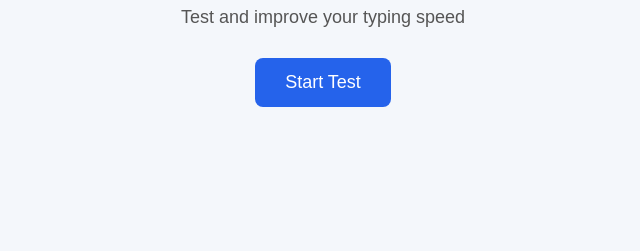
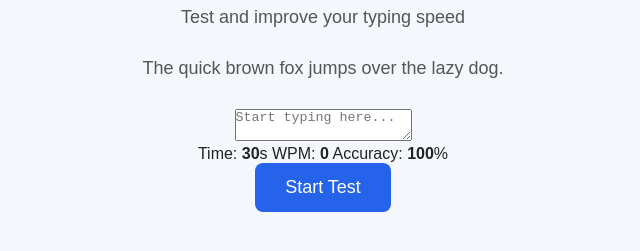
Before and after one commit to AlluNavyasri-ai/Type-sense, a plain HTML site: page index.html in a window 1280 px wide. Shown: the part 91-342 px from the top of the page, without its empty margins (317-957 px from the left). Drawn offline with Linux system fonts and the light colour scheme.

Commit message:
Update index.html

```diff
--- a/index.html
+++ b/index.html
@@ -1,6 +1,6 @@
 <!DOCTYPE html>
 <html>
-    <head>
+<head>
     <title>TypeSense - Typing Speed Test</title>
     <link rel="stylesheet" href="style.css">
 </head>
@@ -10,8 +10,26 @@
     <h1>TypeSense</h1>
     <p>Test and improve your typing speed</p>
 
-    <button>Start Test</button>
-<script src="script.js"></script>
+    <div id="testArea">
+
+        <p id="paragraph">
+            The quick brown fox jumps over the lazy dog.
+        </p>
+
+        <textarea id="typingBox"
+            placeholder="Start typing here..."></textarea>
+
+        <div class="stats">
+            <span>Time: <b id="timer">30</b>s</span>
+            <span>WPM: <b id="wpm">0</b></span>
+            <span>Accuracy: <b id="accuracy">100</b>%</span>
+        </div>
+
+        <button id="startButton">Start Test</button>
+
+    </div>
+
+    <script src="script.js"></script>
 
 </body>
 </html>
```
